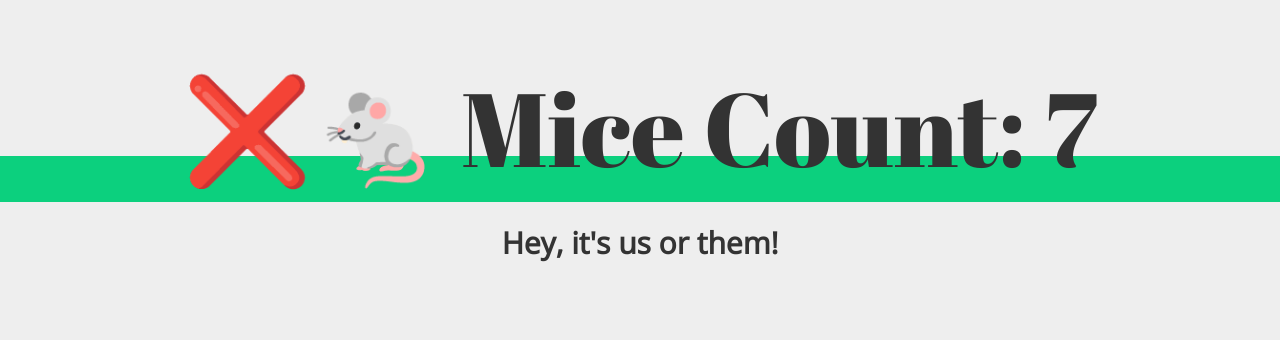
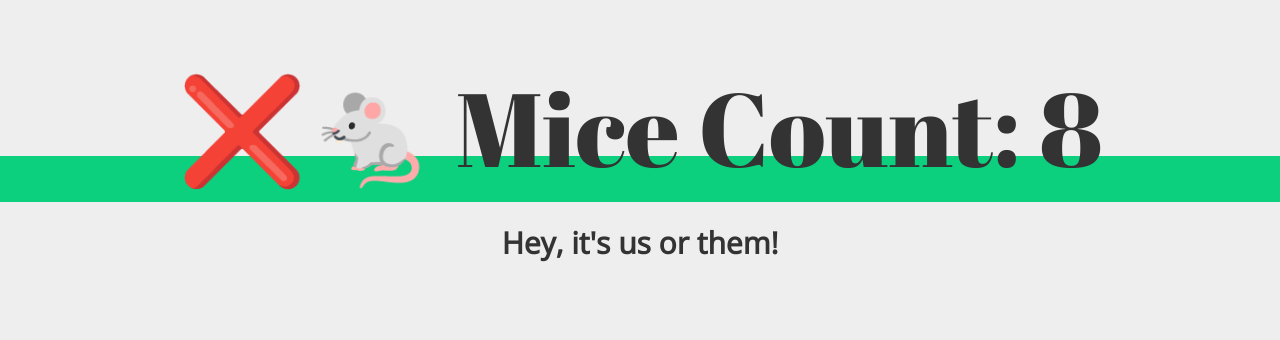
Before and after one commit to colbygarland/micecount, a plain HTML site: page index.html in a window 1280 px wide. Shown: the part 236-576 px from the top of the page. Drawn offline with nearby package versions, Linux system fonts and the light colour scheme.

Commit message:
added mouse

```diff
--- a/index.html
+++ b/index.html
@@ -35,7 +35,7 @@
 
   <div class="placeholder">
 
-    <h1>❌🐁 Mice Count: 7</h1>
+    <h1>❌🐁 Mice Count: 8</h1>
     <h2 style="text-align:center">Hey, it's us or them!</h2>
 
   </div>
```
